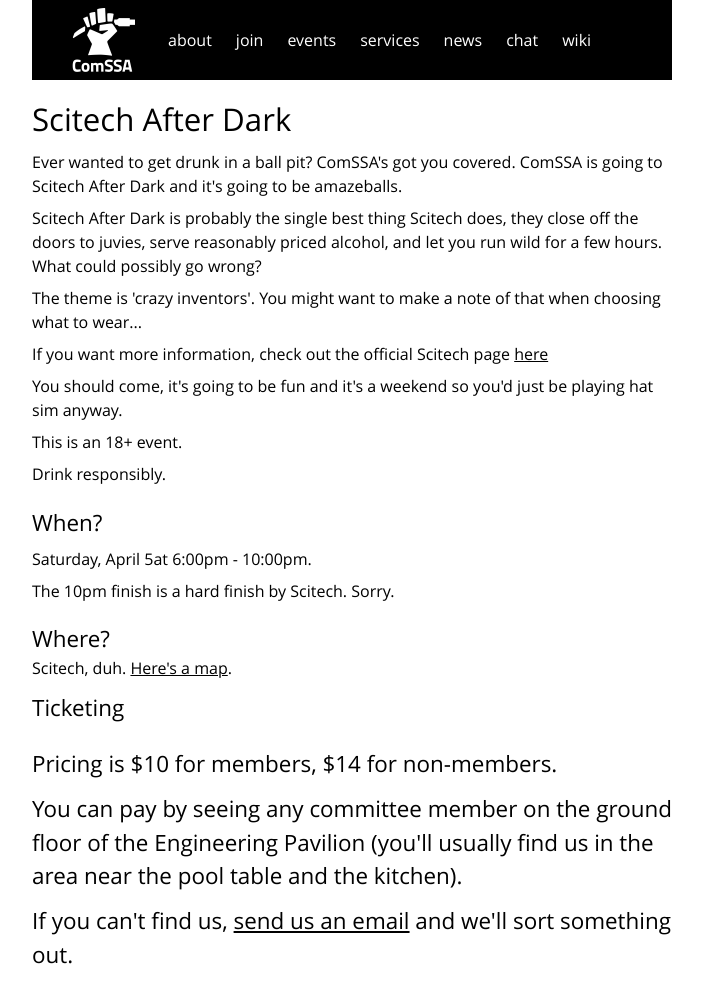
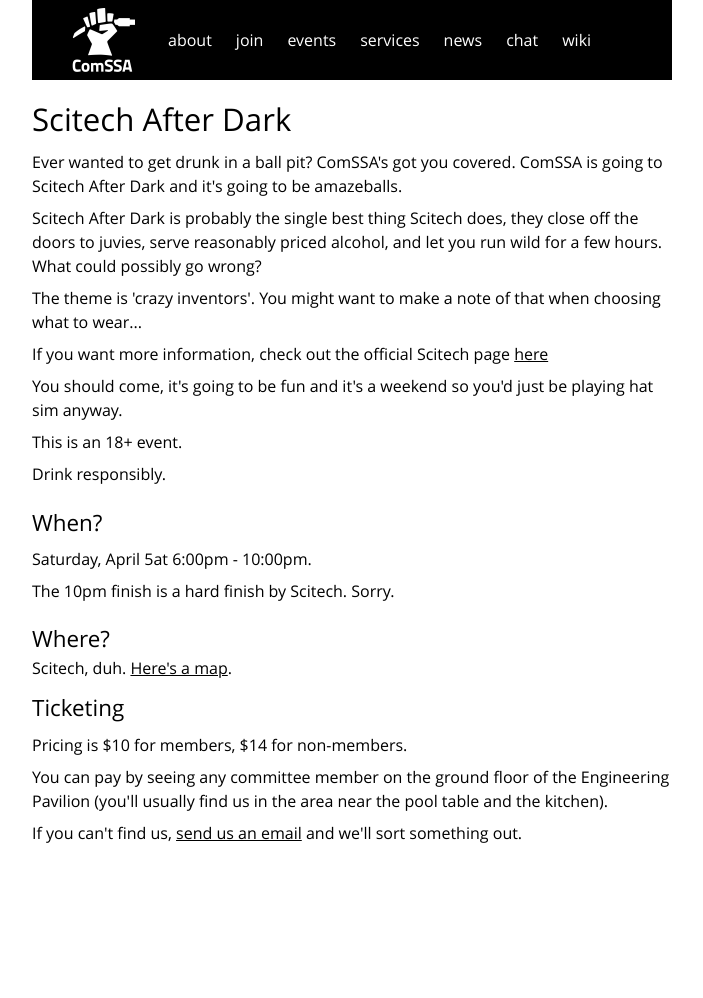
Before and after one commit to ComSSA/www.comssa.org.au, a Jekyll site: the page built from afterdark/index.html, in a window 1280 px wide. Shown: the whole page, without its empty margins (288-991 px from the left). Built offline with Jekyll 4.4.1, drawn with Linux system fonts in a browser that asks for light colours; after the commit the page ends 900 px from its top, so only the background shows below that.

Commit message:
fixed markup typo

```diff
--- a/afterdark/index.html
+++ b/afterdark/index.html
@@ -28,7 +28,7 @@ go wrong?
 <h2>Where?</h2>
 Scitech, duh. <a href="http://goo.gl/maps/J5XXa">Here's a map</a>.
 
-<h2>Ticketing<h2>
+<h2>Ticketing</h2>
 <p>Pricing is $10 for members, $14 for non-members.
 
 <p>You can pay by seeing any committee member on the ground floor of the Engineering Pavilion
```
